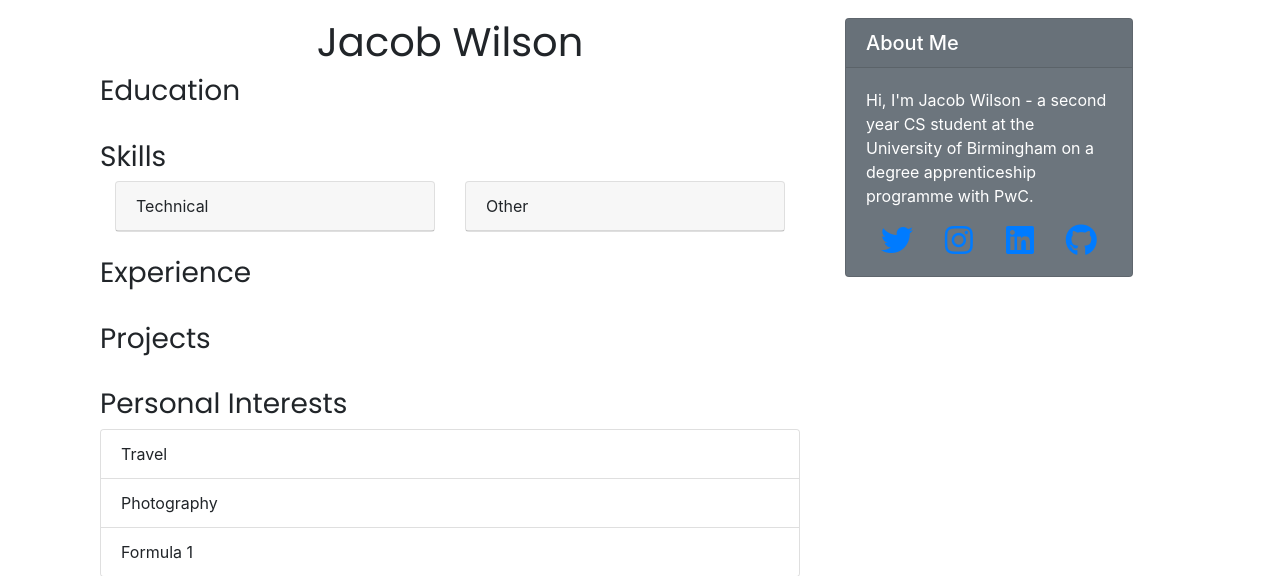
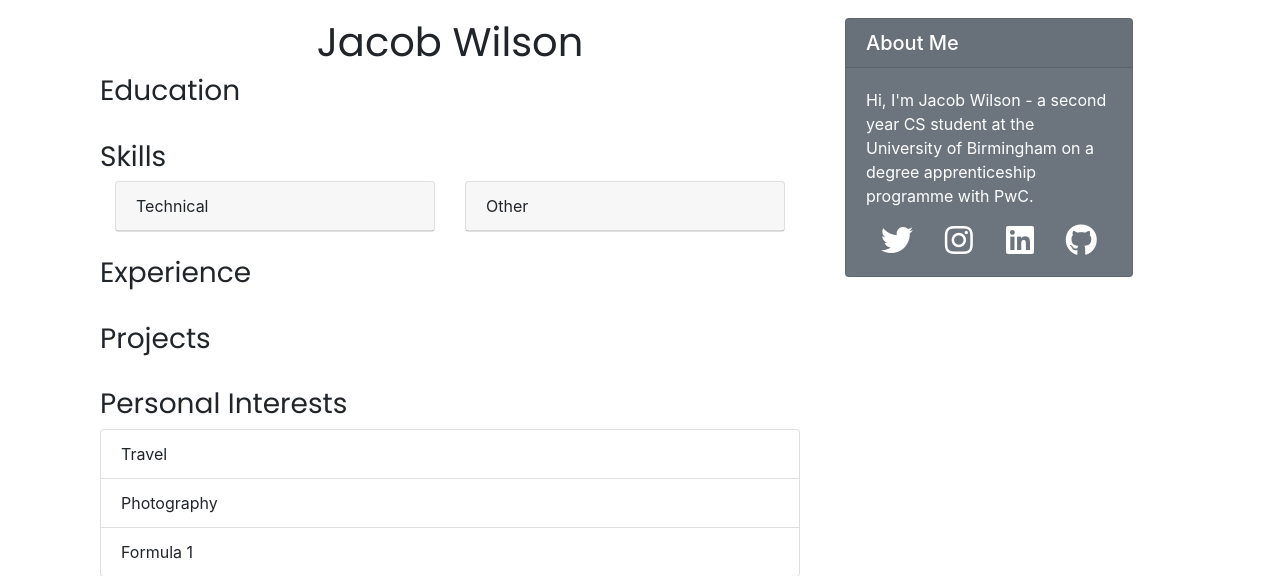
Before and after one commit to jac0bwilson/bridging-coursework, a Django app: page /cv/ in a window 1280 px wide. Shown: the part 56-632 px from the top of the page. Run offline with Django 3.2, Linux system fonts and the light colour scheme; data that the repository does not hold is empty; parts of the project's set-up code (start-up, migrations or seed data) failed here and were passed over; some libraries are stand-ins or nearby versions.

Commit message:
Changed colour of social icons

```diff
--- a/templates/sidebar.html
+++ b/templates/sidebar.html
@@ -11,16 +11,16 @@
             <div class="container">
                 <div class="row">
                     <div class="col-sm d-flex justify-content-center">
-                        <a class="fab fa-twitter fa-2x" href="https://twitter.com/jac0bw1lson"></a>
+                        <a class="fab fa-twitter fa-2x" href="https://twitter.com/jac0bw1lson" style="color: white; text-decoration: none;"></a>
                     </div>
                     <div class="col-sm d-flex justify-content-center">
-                        <a class="fab fa-instagram fa-2x" href="https://www.instagram.com/jac0bwilson/"></a>
+                        <a class="fab fa-instagram fa-2x" href="https://www.instagram.com/jac0bwilson/" style="color: white; text-decoration: none;"></a>
                     </div>
                     <div class="col-sm d-flex justify-content-center">
-                        <a class="fab fa-linkedin fa-2x" href="https://www.linkedin.com/in/jacobsw/"></a>
+                        <a class="fab fa-linkedin fa-2x" href="https://www.linkedin.com/in/jacobsw/" style="color: white; text-decoration: none;"></a>
                     </div>
                     <div class="col-sm d-flex justify-content-center">
-                        <a class="fab fa-github fa-2x" href="https://github.com/jac0bwilson"></a>
+                        <a class="fab fa-github fa-2x" href="https://github.com/jac0bwilson" style="color: white; text-decoration: none;"></a>
                     </div>
                 </div>
             </div>
```
